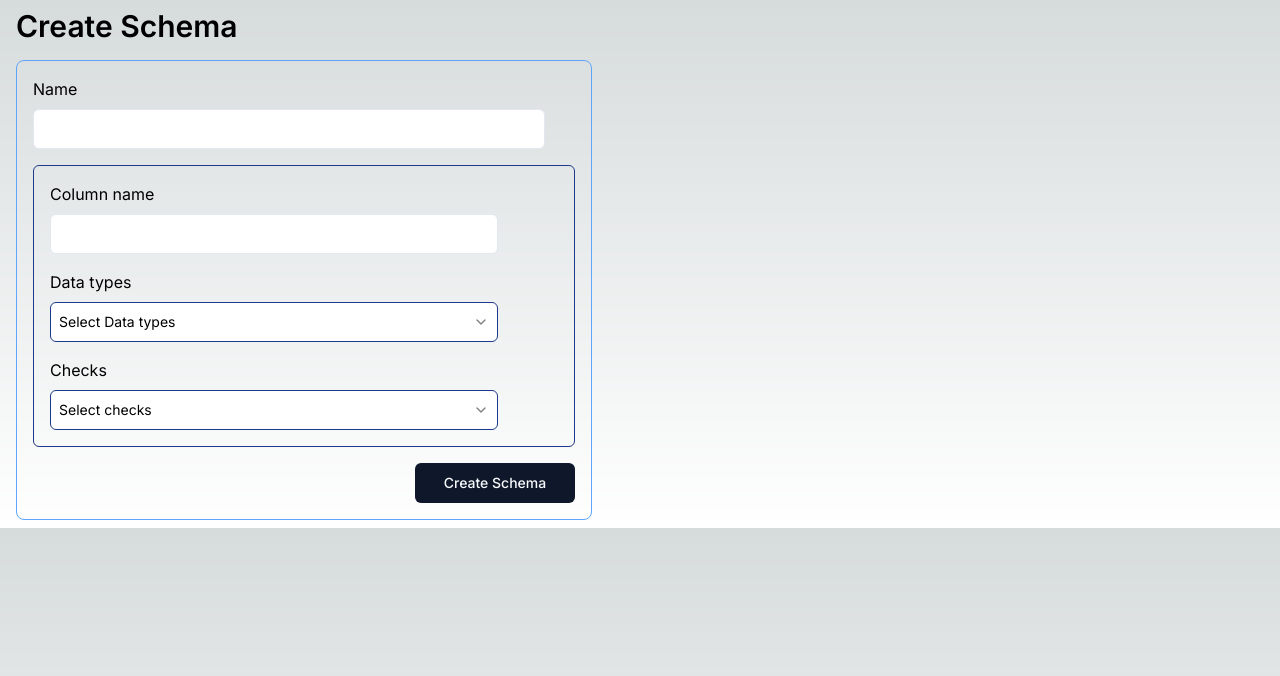
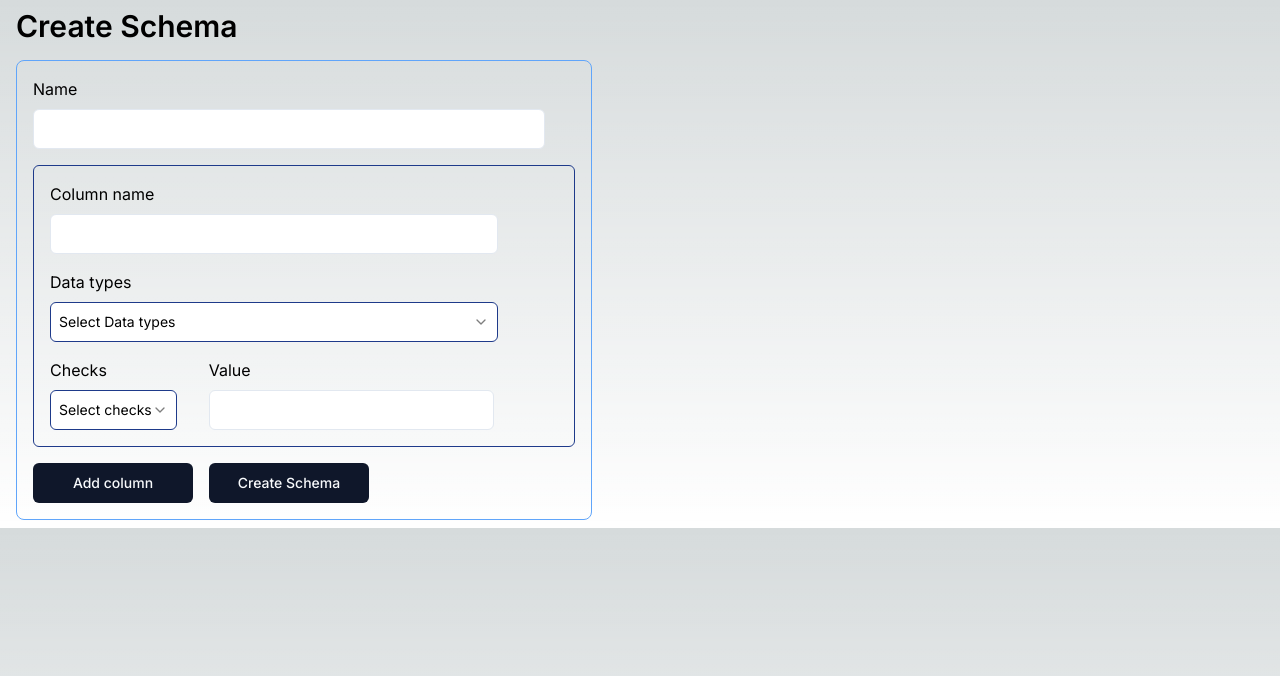
Before and after one commit to uon-drs/improved-octo-giggle, a Next.js app in the folder iog-ui/: page /create in a window 1280 px wide. Shown: the top 676 px of the page. Built offline with nearby package versions, Linux system fonts and the light colour scheme.

Commit message:
Capture schema columns. Add handler to captute Schema name and schema column name.

```diff
--- a/iog-ui/app/create/page.tsx
+++ b/iog-ui/app/create/page.tsx
@@ -1,6 +1,9 @@
+"use client";
+
 import { SchemaColumn } from "@/components/schema/SchemaColumn";
 import { Button } from "@/components/ui/button";
 import { Input } from "@/components/ui/input";
+import { useState } from "react";
 
 const dummyDataTypes = [
   { value: "text", label: "Text" },
@@ -10,7 +13,42 @@ const dummyDataTypes = [
   { value: "enum", label: "Enum" },
 ];
 
+type Column = {
+  name: string;
+  type: string;
+  check: string;
+};
+
 export default function CreateSchema() {
+  const [columns, setColumns] = useState<Column[]>([
+    { name: "", type: "", check: "" },
+  ]);
+
+  const [schemaName, setSchemaName] = useState<string>("");
+
+  const handleAddColumn = () => {
+    setColumns([...columns, { name: "", type: "", check: "" }]);
+  };
+
+  const handleSchemaNameChange = (e: React.ChangeEvent<HTMLInputElement>) => {
+    setSchemaName(e.target.value);
+  };
+
+  const handleColumnNameChange = (
+    e: React.ChangeEvent<HTMLInputElement>,
+    index: number
+  ) => {
+    const newColumns = columns.map((column, i) => {
+      if (i === index) {
+        return { ...column, name: e.target.value };
+      }
+      return column;
+    });
+    setColumns(newColumns);
+  };
+
+  console.log(columns);
+
   return (
     <div className="flex w-full flex-col px-4 py-2 md:col-span-4 gap-4">
       <h1 className="text-2xl flex md:text-3xl font-semibold text-left">
@@ -20,11 +58,31 @@ export default function CreateSchema() {
       <div className="flex flex-col gap-4 max-w-xl border border-blue-400 rounded-lg p-4">
         <div className="flex flex-col gap-2 max-w-lg">
           <h3 className="flex items-center">Name</h3>
-          <Input name="name" className="text-lg" required />
+          <Input
+            name="name"
+            className="text-lg"
+            required
+            onChange={handleSchemaNameChange}
+          />
         </div>
-        <SchemaColumn dataTypes={dummyDataTypes} checks={dummyDataTypes} />
 
-        <Button className="w-40 self-end">Create Schema</Button>
+        <div className="flex flex-col gap-4">
+          {columns.map((column, index) => (
+            <SchemaColumn
+              key={index}
+              dataTypes={dummyDataTypes}
+              checks={dummyDataTypes}
+              handleColumnNameChange={(e) => handleColumnNameChange(e, index)}
+            />
+          ))}
+        </div>
+
+        <div className="flex  gap-4">
+          <Button className="w-40 self-end" onClick={handleAddColumn}>
+            Add column
+          </Button>
+          <Button className="w-40 self-end">Create Schema</Button>
+        </div>
       </div>
     </div>
   );
--- a/iog-ui/components/schema/SchemaColumn.tsx
+++ b/iog-ui/components/schema/SchemaColumn.tsx
@@ -18,33 +18,50 @@ type SelectOptions = SeclectOption[];
 type CustomSelectProps = {
   label: string;
   placeholder?: string;
-  options: SelectOptions
+  options: SelectOptions;
 };
 
 type SchemaColumnProps = {
   dataTypes: SelectOptions;
   checks: SelectOptions;
+  handleColumnNameChange: (e: React.ChangeEvent<HTMLInputElement>) => void;
 };
 
-
-export const SchemaColumn = ({ dataTypes, checks }: SchemaColumnProps) => {
+export const SchemaColumn = ({
+  dataTypes,
+  checks,
+  handleColumnNameChange,
+}: SchemaColumnProps) => {
   return (
+    <>
       <div className="flex max-w-xl flex-col gap-4 border border-blue-900 rounded-md p-4">
         <div className="flex flex-col gap-2 max-w-md">
           <h3 className="flex items-center">Column name</h3>
-        <Input name="columnName" className="text-lg w-md" required />
+          <Input
+            name="columnName"
+            className="text-lg w-md"
+            required
+            onChange={handleColumnNameChange}
+          />
         </div>
         <CustomSelect
           label="Data types"
           placeholder="Select Data types"
           options={dataTypes}
         />
+        <div className="flex gap-8 max-w-md">
           <CustomSelect
             label="Checks"
             placeholder="Select checks"
             options={checks}
           />
+          <div className="flex flex-col gap-2 max-w-md">
+            <h3 className="flex items-center">Value</h3>
+            <Input name="columnName" className="text-lg w-md" required />
           </div>
+        </div>
+      </div>
+    </>
   );
 };
 
```
Lines whose indentation alone changed are shown as unchanged.
